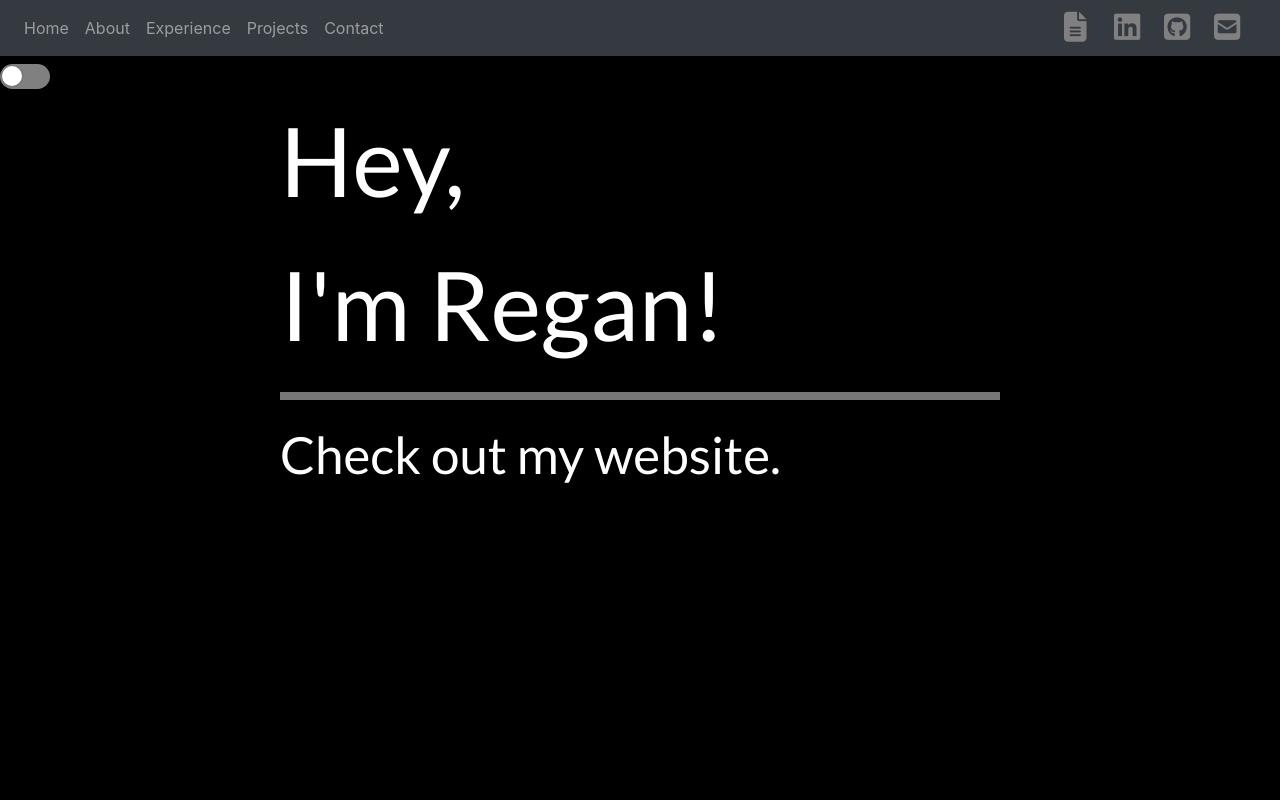
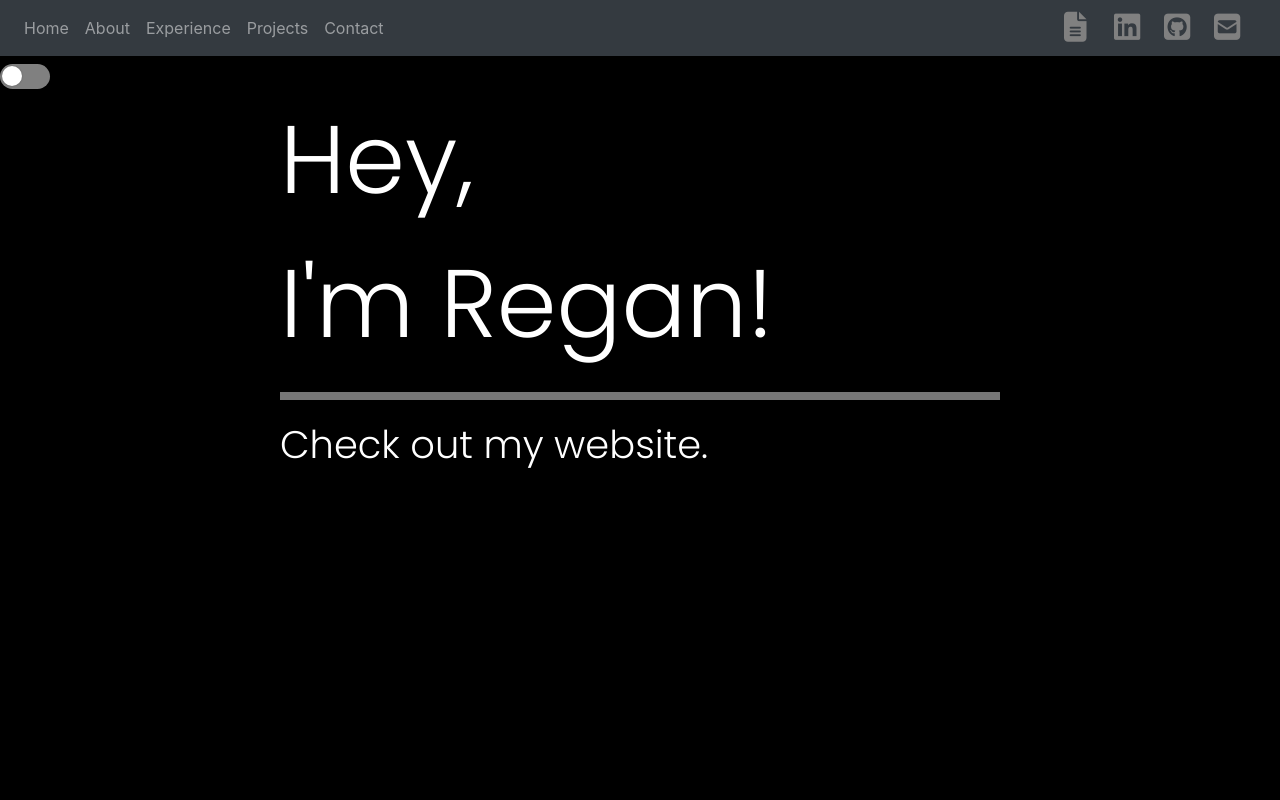
Before and after one commit to ReganIu/personal-website, a React (Create React App) app: page / in a window 1280 px wide. Shown: the top 800 px of the page. Built offline with nearby package versions, Linux system fonts and the light colour scheme; a web font is replaced by a local one.

Commit message:
Changed font for intro text

```diff
--- a/src/sections/Intro/IntroAnimated.css
+++ b/src/sections/Intro/IntroAnimated.css
@@ -12,7 +12,7 @@
     height: 100vh;
   }
 .animated-title {
-  font-family: Lato, sans-serif;
+  font-family: Poppins, sans-serif;
   height: 90vmin;
   left: 50%;
   position: absolute;
@@ -55,6 +55,6 @@
   animation-fill-mode: forwards;
   top: 0;
   transform: translate(0, -100%);
-  font-size: 4vw;
+  font-size: 3vw;
 
 }
```
